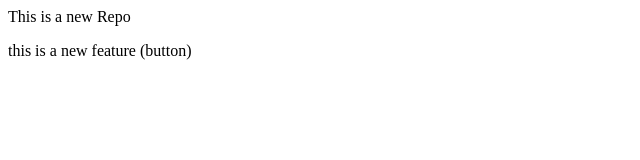
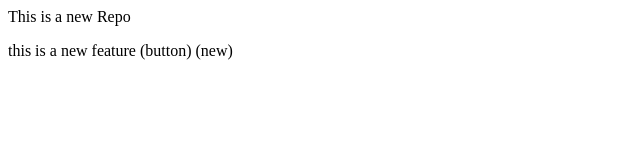
Before and after one commit to sandeepca028/newRepo, a plain HTML site: page index.html in a window 1280 px wide. Shown: the full height of the page, 0-640 px from the left. Drawn offline with Linux system fonts and the light colour scheme.

Commit message:
Add new again

```diff
--- a/index.html
+++ b/index.html
@@ -1,3 +1,3 @@
 <p>This is a new Repo</p>
 
-<p>this is a new feature (button) </p>
+<p>this is a new feature (button) (new) </p>
```
